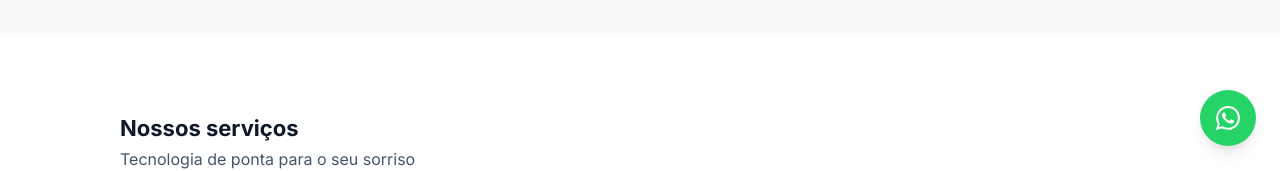
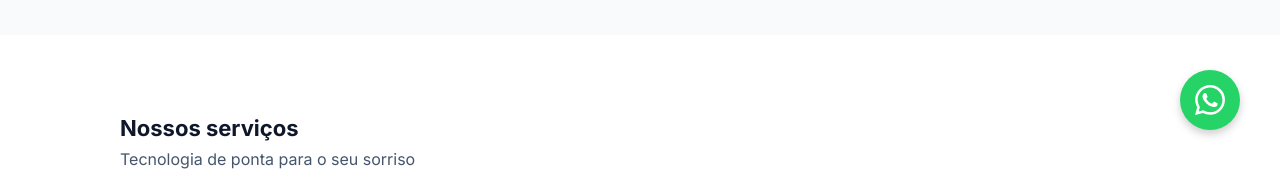
Before and after one commit to raigomes/landing-page-odontolight, a Next.js app: page / in a window 1280 px wide. Shown: the part 630-801 px from the top of the page. Built offline with nearby package versions, Linux system fonts and the light colour scheme.

Commit message:
Implement WhatsappButton.tsx

```diff
--- a/src/components/WhatsappButton.tsx
+++ b/src/components/WhatsappButton.tsx
@@ -1,22 +1,26 @@
 import React from "react";
+
+const waPath =
+  "M17.472 14.382c-0.297-0.149-1.758-0.867-2.03-0.967-0.273-0.099-0.471-0.148-0.67 0.15-0.197 0.297-0.767 0.966-0.94 1.164-0.173 0.199-0.347 0.223-0.644 0.075-0.297-0.15-1.255-0.463-2.39-1.475-0.883-0.788-1.48-1.761-1.653-2.059-0.173-0.297-0.018-0.458 0.13-0.606 0.134-0.133 0.298-0.347 0.446-0.52 0.149-0.174 0.198-0.298 0.298-0.497 0.099-0.198 0.05-0.371-0.025-0.52-0.075-0.149-0.669-1.612-0.916-2.207-0.242-0.579-0.487-0.5-0.669-0.51-0.173-0.008-0.371-0.01-0.57-0.01-0.198 0-0.52 0.074-0.792 0.372-0.272 0.297-1.04 1.016-1.04 2.479 0 1.462 1.065 2.875 1.213 3.074 0.149 0.198 2.096 3.2 5.077 4.487 0.709 0.306 1.262 0.489 1.694 0.625 0.712 0.227 1.36 0.195 1.871 0.118 0.571-0.085 1.758-0.719 2.006-1.413 0.248-0.694 0.248-1.289 0.173-1.413-0.074-0.124-0.272-0.198-0.57-0.347m-5.421 7.403h-0.004a9.87 9.87 0 0 1-5.031-1.378l-0.361-0.214-3.741 0.982 0.998-3.648-0.235-0.374a9.86 9.86 0 0 1-1.51-5.26c0.001-5.45 4.436-9.884 9.888-9.884 2.64 0 5.122 1.03 6.988 2.898a9.825 9.825 0 0 1 2.893 6.994c-0.003 5.45-4.437 9.884-9.885 9.884m8.413-18.297a11.815 11.815 0 0 0-8.413-3.488c-6.555 0-11.89 5.335-11.893 11.892 0 2.096 0.547 4.142 1.588 5.945l-1.688 6.163 6.305-1.654a11.882 11.882 0 0 0 5.683 1.448h0.005c6.554 0 11.89-5.335 11.893-11.893a11.821 11.821 0 0 0-3.48-8.413z";
 
 export function WhatsappButton() {
   return (
+    <div className="fixed bottom-8 right-4 lg:bottom-10 lg:right-10 z-50">
       <a
         href="https://wa.me/5551999998888"
         target="_blank"
         rel="noopener noreferrer"
-      aria-label="Fale conosco no WhatsApp"
-      className="fixed bottom-6 right-6 z-50 bg-[#25D366] text-white p-4 rounded-full shadow-lg hover:bg-[#20ba5a] transition-all hover:scale-110 flex items-center justify-center w-14 h-14"
+        aria-label="Fale conosco pelo WhatsApp"
+        className="flex items-center justify-center w-14 h-14 lg:w-[60px] lg:h-[60px] rounded-full bg-[#25D366] shadow-[0_4px_8px_rgba(0,0,0,0.2)] hover:bg-[#20bd5a] transition-colors"
       >
         <svg
-        className="w-7 h-7"
+          className="w-7 h-7 lg:w-[30px] lg:h-[30px] text-white"
+          viewBox="0 0 24 24"
           fill="currentColor"
-        viewBox="0 0 24 24"
-        xmlns="http://www.w3.org/2000/svg"
         >
-        <path d="M17.472 14.382c-.297-.149-1.758-.867-2.03-.967-.273-.099-.471-.148-.67.15-.197.297-.767.966-.94 1.164-.173.199-.347.223-.644.075-.297-.15-1.255-.463-2.39-1.475-.883-.788-1.48-1.761-1.653-2.059-.173-.297-.018-.458.13-.606.134-.133.298-.347.446-.52.149-.174.198-.298.298-.497.099-.198.05-.371-.025-.52-.075-.149-.669-1.612-.916-2.207-.242-.579-.487-.5-.669-.51-.173-.008-.371-.01-.57-.01-.198 0-.52.074-.792.372-.272.297-1.04 1.016-1.04 2.479 0 1.462 1.065 2.875 1.213 3.074.149.198 2.096 3.2 5.077 4.487.709.306 1.262.489 1.694.625.712.227 1.36.195 1.871.118.571-.085 1.758-.719 2.006-1.413.248-.694.248-1.289.173-1.413-.074-.124-.272-.198-.57-.347m-5.421 7.403h-.004a9.87 9.87 0 01-5.031-1.378l-.361-.214-3.741.982.998-3.648-.235-.374a9.86 9.86 0 01-1.51-5.26c.001-5.45 4.436-9.884 9.888-9.884 2.64 0 5.122 1.03 6.988 2.898a9.825 9.825 0 012.893 6.994c-.003 5.45-4.437 9.884-9.885 9.884m8.413-18.297A11.815 11.815 0 0012.05 0C5.495 0 .16 5.335.157 11.892c0 2.096.547 4.142 1.588 5.945L0 24l6.335-1.662c1.746.953 3.71 1.458 5.705 1.459h.006c6.551 0 11.89-5.335 11.893-11.893a11.821 11.821 0 00-3.48-8.413z" />
+          <path d={waPath} />
         </svg>
       </a>
+    </div>
   );
 }
```
Also changed, not shown: .harness/STATE.md. Lines whose indentation alone changed are shown as unchanged.
